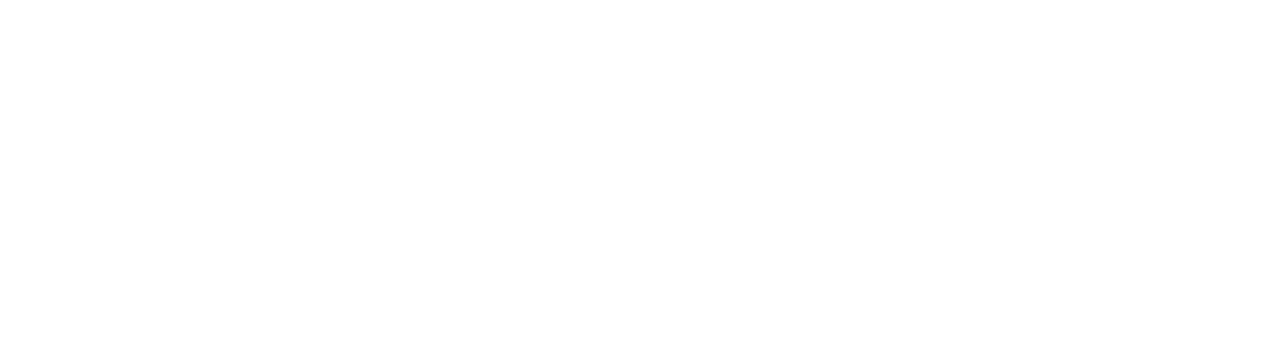
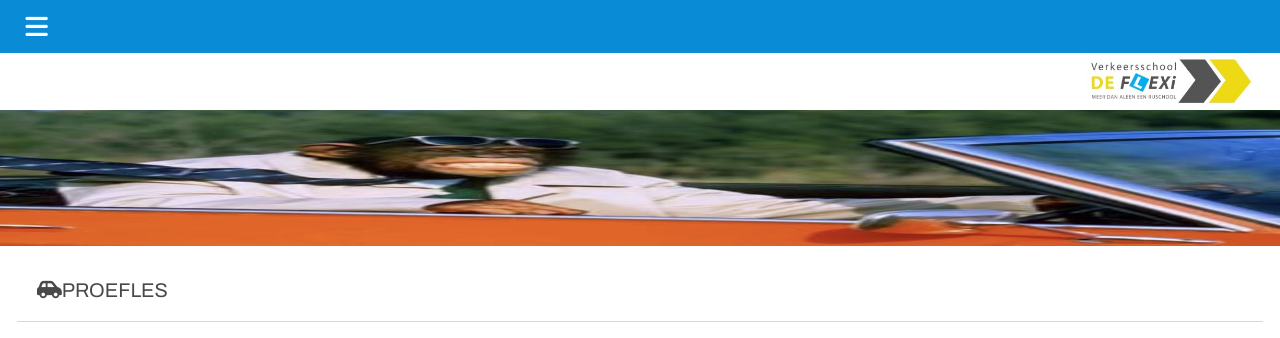
Before and after one commit to DylanoB04/B2W9O1---Responsive-website, a plain HTML site: page index.html in a window 1280 px wide. Drawn offline with Linux system fonts and the light colour scheme.

Commit message:
commit 26/1/2021 | Drop down menu | Logo | Banner
- Drop down menu added with sub menu's
- Logo added
- 1st Banner added
- 1st text (?)

```diff
--- a/CSS/style.css
+++ b/CSS/style.css
@@ -0,0 +1,71 @@
+*{
+    font-family: 'Archivo';
+}
+@media only screen and (min-width: 375px){
+    body{
+        margin: 0%;
+        font-size: 17px;
+    }
+
+    .dropDown{
+        background-color: rgb(10, 139, 214);
+        overflow: hidden;
+        position: relative;
+    }
+
+    .dropDown #myLinks {
+        display: none;
+    }
+
+    #myLinks{
+        background-color: rgb(10, 139, 214);
+    }
+
+    .dropDown a{
+        color: white;
+        padding: 0.8em 1.5em;
+        text-decoration: none;
+        display: block;
+        margin-right: 18.6em;
+    }
+
+    .fa-bars{
+        font-size: 1.5em;
+    }
+
+    .dropDown li.icon {
+        background: black;
+        display: block;
+        position: absolute;
+    }
+
+    .dropDown li {
+        padding: 0.5em 1.5em;
+        color: white;
+    }
+
+    #logo{
+        width: 10em;
+        float: right;
+        padding-right: 1.5em;
+        margin-left: 100%;
+    }
+
+    #banner1{
+        width: 100%;
+        height: 8em;
+    }
+
+    #proefles{
+        margin: 1em;
+    }
+
+    h3{
+        color: rgb(75, 72, 72);
+        padding-left: 1em;
+        padding-bottom: 1em;
+        margin-top: 1.5em;
+        font-weight: normal;
+        border-bottom: thin solid rgba(156, 156, 156, 0.39);
+    }
+}
--- a/index.html
+++ b/index.html
@@ -2,10 +2,35 @@
 <html lang="EN">
     <head>
         <meta charset="UTF-8">
+        <meta name="viewport" content="width=device-width, initial-scale=1.0">
         <title>Mobile Responsive Website</title>
+        <script src="https://kit.fontawesome.com/dd2f450e37.js" crossorigin="anonymous"></script>
+        <link href="https://fonts.googleapis.com/css2?family=Archivo&display=swap" rel="stylesheet">
         <link rel="stylesheet" type="text/CSS" href="CSS/style.css">
     </head>
         <body>
+            <div class="mobile-container">
+                <div class="dropDown">
+                    <a href="javascript:void(0);" class="icon" onclick="navFunction()">
+                      <i class="fa fa-bars"></i>
+                    </a>
+                    <div id="myLinks">
+                        <li>proefles</li>
+                        <li>locaties</li>
+                        <li>rijlessen</li>
+                    </div>
+            </div>
+                <img src="img/logo.jpg" alt="logo" id="logo">
+                <img src="img/banner-1.jpg" id="banner1" alt="banner1">
 
+            <div id="proefles">
+                <h3><i class="fas fa-car-side"></i>PROEFLES</h3>
+            </div>
+
+
+            <!--<div id="locaties"></div>
+            <div id="rijlessen"></div>
+            </div> -->
+            <script src="script.js"></script>
         </body>
 </html>
--- /dev/null
+++ b/script.js
@@ -0,0 +1,8 @@
+function navFunction() {
+    var x = document.getElementById("myLinks");
+    if (x.style.display === "block") {
+      x.style.display = "none";
+    } else {
+      x.style.display = "block";
+    }
+  }
```
Also changed, not shown: img/banner-1.jpg (added), img/bars-solid.svg (added), img/logo.jpg (added), 1 other file.
